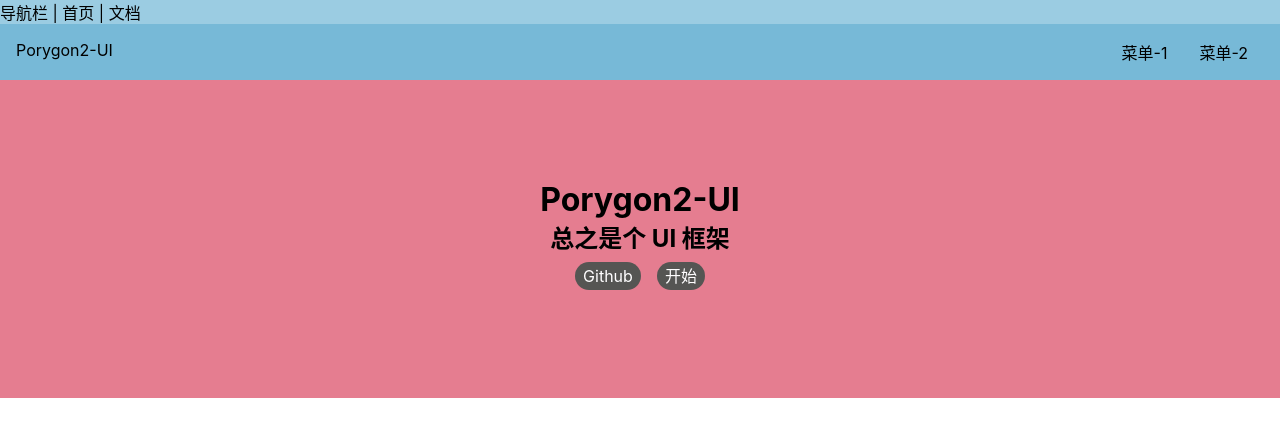
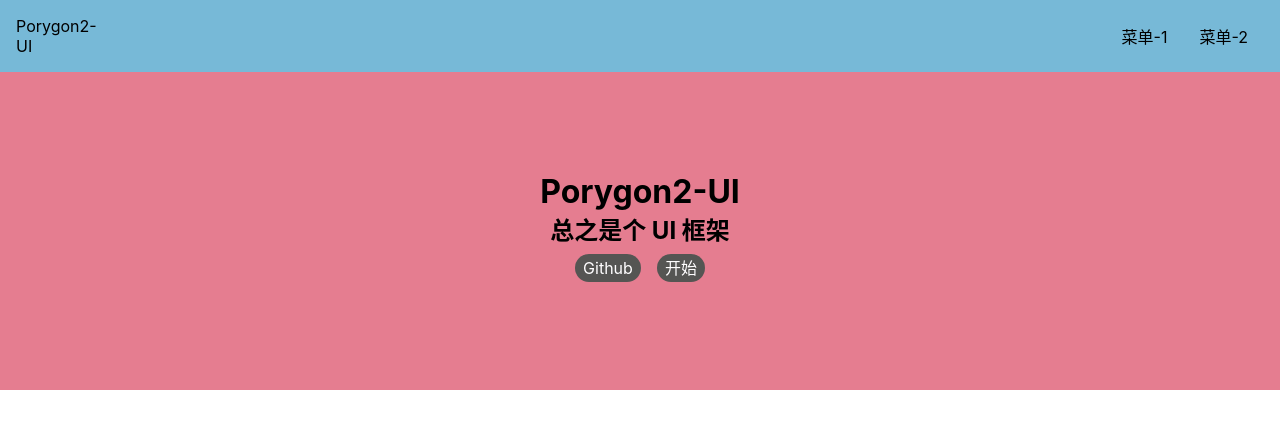
Before and after one commit to Ruaxin/Porygon2-UI, a Vue app: page /#/ in a window 1280 px wide. Shown: the top 436 px of the page. Built offline with nearby package versions, Linux system fonts and the light colour scheme.

Commit message:
调节App，Doc，Topnav样式

```diff
--- a/src/App.vue
+++ b/src/App.vue
@@ -1,11 +1,4 @@
 <template>
-  <div class="topBar">
-    导航栏
-    |
-    <router-link to="/">首页</router-link>
-    |
-    <router-link to="/doc">文档</router-link>
-  </div>
   <router-view/>
 </template>
 
@@ -14,8 +7,3 @@
     name: 'App',
   }
 </script>
-<style lang="scss" scoped>
-  .topBar{
-    background: #9bcce2;
-  }
-</style>
--- a/src/components/Topnav.vue
+++ b/src/components/Topnav.vue
@@ -21,10 +21,12 @@
     background: #77b9d7;
     display: flex;
     padding: 16px;
+    position: relative;
+    z-index: 10;
 
     > .logo {
       margin-right: auto;
-      max-width: 8em;
+      max-width: 6em;
     }
 
     > .menu {
--- a/src/views/Doc.vue
+++ b/src/views/Doc.vue
@@ -38,5 +38,23 @@
 </script>
 
 <style lang="scss" scoped>
+  aside {
+    background: #e57d90;
+    width: 150px;
+    padding: 16px;
+    position: fixed;
+    top: 0;
+    left: 0;
+    padding-top: 70px;
 
+    > h2 {
+      margin-bottom: 4px;
+    }
+
+    > ol {
+      > li {
+        padding: 4px 0;
+      }
+    }
+  }
 </style>
```
